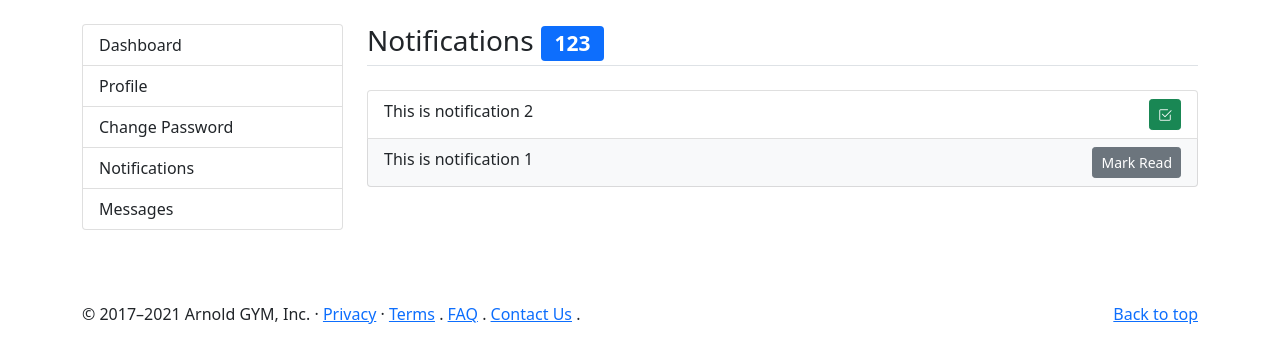
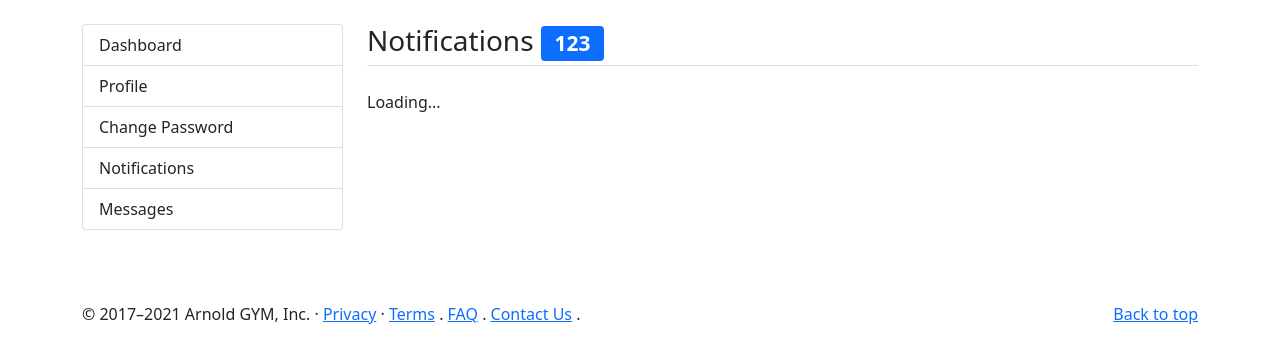
Before and after one commit to codeartisanlab/Gym-Management-System-in-Django-3-Bootstrap-5-and-PostgreSQL, a Django app: page /notifs in a window 1280 px wide. Shown: the part 56-419 px from the top of the page. Run offline with Django 3.2, Linux system fonts and the light colour scheme; some libraries are stand-ins or nearby versions.

Commit message:
part-24-notification-system-with-jquery-ajax-part-2

```diff
--- a/main/templates/notifs.html
+++ b/main/templates/notifs.html
@@ -10,13 +10,9 @@
 				</div>
 				<div class="col-9">
 					<h3 class="mb-4 border-bottom pb-1">Notifications <span class="badge bg-primary">123</span></h3>
-					<ul class="list-group">
-						<li class="list-group-item">This is notification 2
-							<span class="btn btn-sm btn-success float-end"><i class="bi bi-check2-square"></i></span>
-						</li>
-						<li class="list-group-item bg-light">This is notification 1
-							<button class="btn btn-sm btn-secondary float-end">Mark Read</button>
-						</li>
+					<span class="ajaxRes"></span>
+					<ul class="list-group notif-list">
+						Loading...
 					</ul>
 				</div>
 			</div>
@@ -24,4 +20,30 @@
 		<!-- End -->
     </main>
     <!-- End -->
+
+<script type="text/javascript">
+	$(document).ready(function(){
+		$(".ajaxRes").hide();
+		setInterval(function(){
+			$.ajax({
+				url:"{% url 'get_notifs' %}",
+				dataType:'json',
+				beforeSend:function(){
+					$(".ajaxRes").show();
+					$(".ajaxRes").text('Loading...');
+				},
+				success:function(res){
+					_html='';
+					_json=$.parseJSON(res.data);
+					$.each(_json,function(index,d){
+						_html+='<li class="list-group-item bg-light">'+d.fields.notify_detail+'<button class="btn btn-sm btn-secondary float-end">MarkRead</button></li>';
+					});
+					$(".notif-list").html(_html);
+					$(".ajaxRes").hide();
+				}
+			});
+		},5000);
+	});
+</script>
+
 {% endblock %}
--- a/main/urls.py
+++ b/main/urls.py
@@ -25,6 +25,7 @@ urlpatterns=[
 	path('trainerlogout',views.trainerlogout,name='trainerlogout'),
 	# Notifications
 	path('notifs',views.notifs,name='notifs'),
+	path('get_notifs',views.get_notifs,name='get_notifs'),
 ]
 
 if settings.DEBUG:
--- a/main/views.py
+++ b/main/views.py
@@ -1,5 +1,7 @@
 from django.shortcuts import render,redirect
 from django.template.loader import get_template
+from django.core import serializers
+from django.http import JsonResponse
 from . import models
 from . import forms
 import stripe
@@ -155,3 +157,9 @@ def trainerlogout(request):
 def notifs(request):
 	data=models.Notify.objects.all().order_by('-id')
 	return render(request, 'notifs.html',{'data':data})
+
+# Get All Notifications
+def get_notifs(request):
+	data=models.Notify.objects.all().order_by('-id')
+	jsonData=serializers.serialize('json', data)
+	return JsonResponse({'data':jsonData})
```
